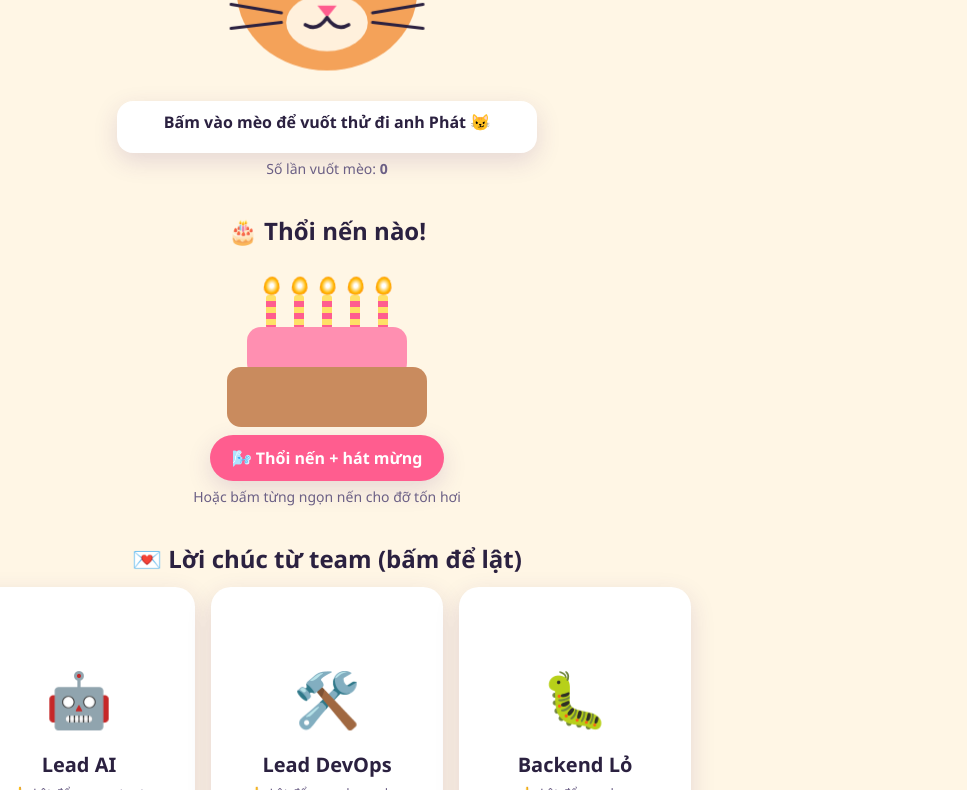
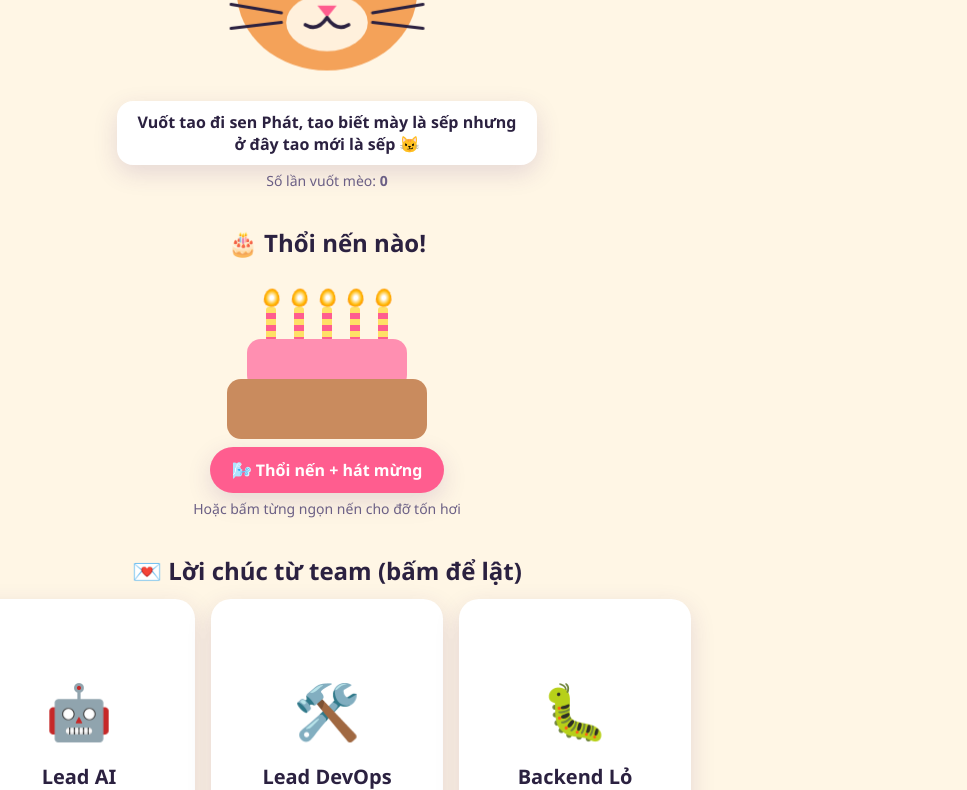
Before and after one commit to huynhkhandev-cloud/happy, a plain HTML site: page index.html in a window 1280 px wide. Shown: the part 365-1155 px from the top of the page, without its empty margins (313-1280 px from the left). Drawn offline with Linux system fonts and the light colour scheme.

Commit message:
Update index.html

```diff
--- a/index.html
+++ b/index.html
@@ -4,7 +4,7 @@
         <meta charset="utf-8" />
         <meta
             name="viewport"
-            content="width=device-width, initial-scale=1, viewport-fit=cover"
+            content="width=device-width, initial-scale=1, maximum-scale=1, user-scalable=no, viewport-fit=cover"
         />
         <title>Chúc mừng sinh nhật anh Phát 🎂😹</title>
         <style>
@@ -45,6 +45,18 @@
             }
             * {
                 box-sizing: border-box;
+                -webkit-tap-highlight-color: transparent;
+            }
+            html,
+            body,
+            button,
+            .cat,
+            .flip,
+            .candle {
+                touch-action: manipulation;
+                -webkit-touch-callout: none;
+                -webkit-user-select: none;
+                user-select: none;
             }
             html {
                 scroll-padding-top: env(safe-area-inset-top, 0px);
@@ -416,7 +428,9 @@
         </div>
         <canvas id="fx"></canvas>
         <main>
-            <div class="role">👔 Technical Supervisor</div>
+            <div class="role">
+                👔 Technical Supervisor · Chuyên gia nhìn log rồi thở dài
+            </div>
             <h1>Happy Birthday<br /><span>anh Huỳnh Tuấn Phát!</span></h1>
             <svg
                 id="cat"
@@ -468,7 +482,8 @@
                 <circle cx="104" cy="48" r="4" fill="#fff" />
             </svg>
             <div class="bubble" id="say">
-                Bấm vào mèo để vuốt thử đi anh Phát 😼
+                Vuốt tao đi sen Phát, tao biết mày là sếp nhưng ở đây tao mới là
+                sếp 😼
             </div>
             <p class="small">Số lần vuốt mèo: <b id="cnt">0</b></p>
 
@@ -730,6 +745,14 @@
                     'Meo meo = "Chúc anh sinh nhật vui, đừng bắt tụi em tăng ca" 🙏',
                     "Mèo đã kiểm tra: bánh kem có 0 bug, 100% ngon 🍰",
                     "Anh ơi, cho mèo xin ít bonus mua hạt nha 🥺",
+                    "Sinh nhật mà còn ngồi coi web, anh Phát ơi đi nhậu đi 🍻",
+                    "Mèo vừa fix bug bằng cách ngồi lên bàn phím: aaaaaaaaaaaaa 🐾",
+                    'Tuổi mới chúc anh: không bị hỏi "anh ơi cái này sao lỗi" lúc đang ăn cơm 🍚',
+                    "Mèo đã review anh Phát: LGTM, nhưng bụng hơi to, cần refactor 😹",
+                    "Em là mèo nên em không biết code, nhưng em biết anh Phát giỏi hơn Backend Lỏ 🤭",
+                    "Anh bấm hoài vậy, tay không mỏi à? Bấm nữa tui tính phí 10k/lần 💸",
+                    "Nghe nói anh Phát từng fix bug bằng cách nhìn chằm chằm vào màn hình. Bug sợ quá tự biến mất 👀",
+                    "Chúc anh Phát ăn gì cũng không mập, nhậu gì cũng không say, code gì cũng không bug (ước thôi) 🙏",
                 ];
                 var cnt = 0,
                     cat = $("#cat"),
@@ -763,6 +786,16 @@
                     talk(jokes[Math.floor(Math.random() * jokes.length)]);
                     scrollTo({ top: 0, behavior: "smooth" });
                 };
+                document.addEventListener("gesturestart", function (e) {
+                    e.preventDefault();
+                });
+                document.addEventListener(
+                    "dblclick",
+                    function (e) {
+                        e.preventDefault();
+                    },
+                    { passive: false },
+                );
                 document.addEventListener("pointermove", function (e) {
                     var r = cat.getBoundingClientRect(),
                         dx = e.clientX - (r.left + r.width / 2),
@@ -830,19 +863,19 @@
                         e: "🤖",
                         n: "Lead AI",
                         h: "Lật để xem output",
-                        t: '<b>Prompt:</b> "Chúc mừng sinh nhật anh Phát"<br><br>Chúc anh luôn đạt 100% accuracy, không bao giờ bị <i>hallucinate</i> khi họp, và mọi yêu cầu của khách đều rõ ràng ngay lần đầu (ảo thật đấy). Tuổi mới: loss giảm, happiness tăng, tuyệt đối không <i>overfit</i> vào việc bắt team làm lại. Nếu lời chúc này sai, xin nhớ đây là model mới train, anh bỏ qua cho em 🙏😹',
+                        t: '<b>Prompt:</b> "Chúc mừng sinh nhật anh Phát"<br><br>Chúc anh luôn đạt 100% accuracy, không bao giờ bị <i>hallucinate</i> khi họp, và mọi yêu cầu của khách đều rõ ràng ngay lần đầu (ảo thật đấy). Tuổi mới: loss giảm, happiness tăng, tuyệt đối không <i>overfit</i> vào việc bắt team làm lại. Nếu lời chúc này sai, xin nhớ đây là model mới train, anh bỏ qua cho em 🙏😹<br><br>P/S: Em nhờ AI viết lời chúc này, nó bảo "Anh Phát quá đỉnh, tôi hết token để khen" 🤖💦',
                     },
                     {
                         e: "🛠️",
                         n: "Lead DevOps",
                         h: "Lật để xem changelog",
-                        t: "<b>Release note v.Sinh-Nhat:</b><br><br>✅ Uptime 99.99% cho sức khoẻ anh<br>✅ Pipeline xanh lè, không đỏ lúc 2h sáng<br>✅ Zero hotfix tối thứ Sáu<br>✅ Rollback chỉ dùng khi lỡ bấm nhầm, không dùng cho tuổi tác (vì không rollback được 😼)<br><br>Chúc anh luôn scale lương, không scale deadline. Alert nào cũng chỉ là chuông báo bánh kem đến!",
+                        t: "<b>Release note v.Sinh-Nhat:</b><br><br>✅ Uptime 99.99% cho sức khoẻ anh<br>✅ Pipeline xanh lè, không đỏ lúc 2h sáng<br>✅ Zero hotfix tối thứ Sáu<br>✅ Rollback chỉ dùng khi lỡ bấm nhầm, không dùng cho tuổi tác (vì không rollback được 😼)<br><br>Chúc anh luôn scale lương, không scale deadline. Alert nào cũng chỉ là chuông báo bánh kem đến!<br><br>P/S: Anh mà bắt em deploy lúc 5h chiều thứ Sáu là em xóa cluster rồi nghỉ việc đi bán trà tắc 🧋",
                     },
                     {
                         e: "🐛",
                         n: "Backend Lỏ",
                         h: "Lật để xem log",
-                        t: '<b>[INFO]</b> Em code lỏ nhưng lời chúc thì xịn.<br><b>[WARN]</b> Hôm nay xin anh đừng "Request Changes" PR của em.<br><b>[ERROR 500]</b> Em xúc động quá nên crash.<br><br>Chúc anh ít bug, nhiều bonus, ít họp, nhiều cơm. Nếu API trả về chậm, đó là em đang cố gửi trọn vẹn tình cảm. Anh nhớ nương tay với tụi em hoài nha, sếp yêu 🥺❤️',
+                        t: '<b>[INFO]</b> Em code lỏ nhưng lời chúc thì xịn.<br><b>[WARN]</b> Hôm nay xin anh đừng "Request Changes" PR của em.<br><b>[ERROR 500]</b> Em xúc động quá nên crash.<br><br>Chúc anh ít bug, nhiều bonus, ít họp, nhiều cơm. Nếu API trả về chậm, đó là em đang cố gửi trọn vẹn tình cảm. Anh nhớ nương tay với tụi em hoài nha, sếp yêu 🥺❤️<br><br>P/S: Em có viết unit test cho lời chúc này, test fail nhưng em vẫn merge thẳng main 😎',
                     },
                 ];
                 var cards = $("#cards");
@@ -877,6 +910,9 @@
                         "$ docker build -t birthday:latest .  ✔ Built (mèo nén image còn 0 byte)",
                         "$ pytest   ✔ 1 passed: anh_phat_is_the_best",
                         '$ ai-review  ✔ "LGTM, xuất sắc, 10 điểm" (AI không dám chê)',
+                        "$ sudo rm -rf deadline/  ⚠ Permission denied (sếp Phát giữ quyền root)",
+                        "$ git blame bug.js  → Backend Lỏ 🐛 (không bất ngờ)",
+                        "$ npm install happiness  ✔ added 9999 packages, 0 vulnerabilities, 1 mèo",
                         "$ terraform apply   ✔ Tạo 1 bánh kem, 5 nến, 99 con mèo",
                         "$ kubectl rollout status   ✔ 3/3 pods happy",
                         "$ curl /wish → 200 OK 🎉",
```
